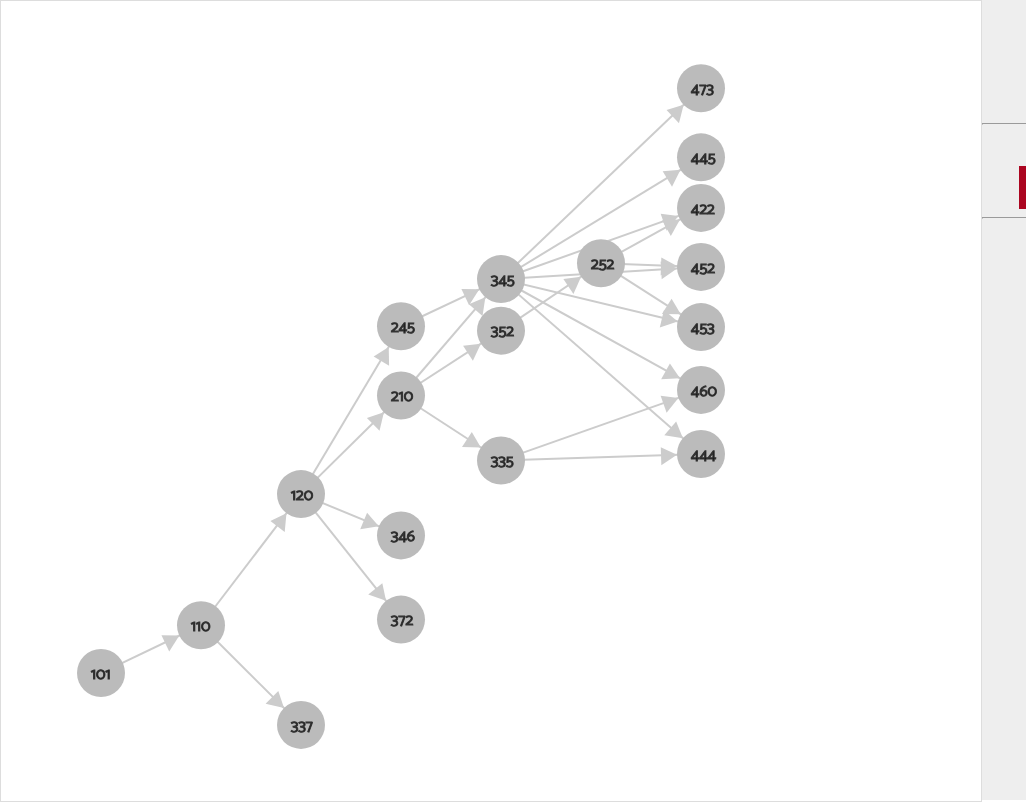
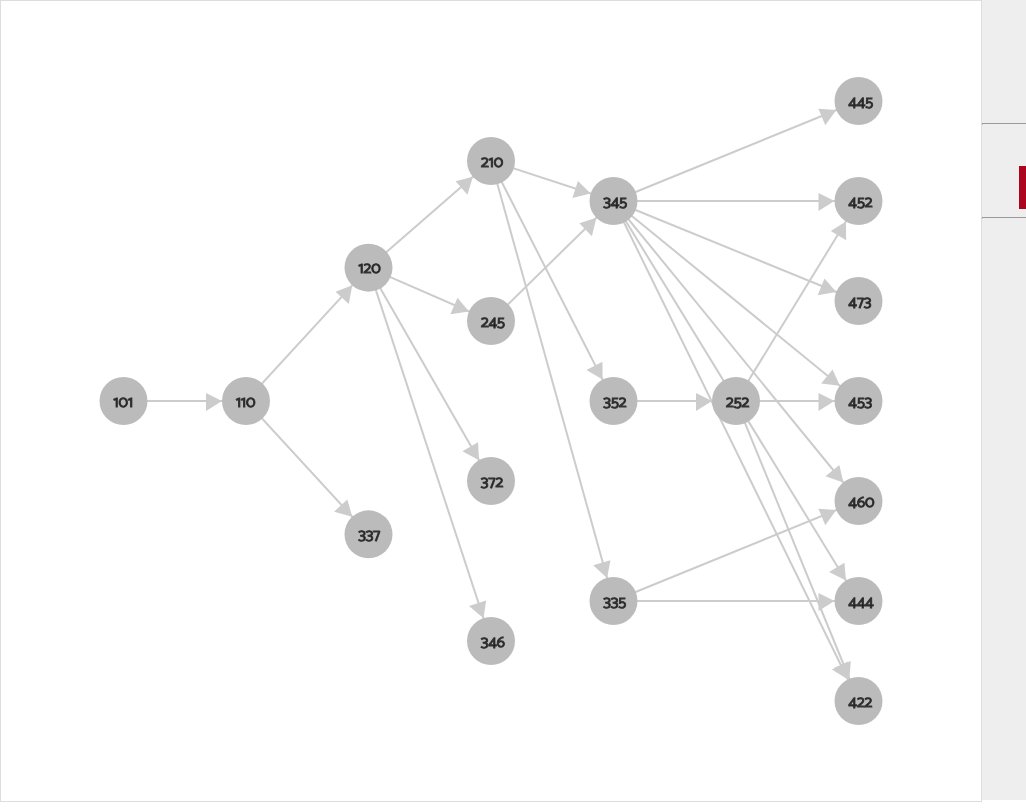
Before and after one commit to bddicken/UACSCourseGraph, a plain HTML site: page index.html in a window 1280 px wide. Shown: the full height of the page, 0-1026 px from the left. Drawn offline with Linux system fonts and the light colour scheme; animation ran at ten frames a second.

Commit message:
Change course layout to be more rigid, and fit window size better. No longer using force layout.

```diff
--- a/index.html
+++ b/index.html
@@ -297,7 +297,25 @@ d3.json("graph.json", function(error, graph) {
     .on("click", function(d) { node_click(d); })
     .text(function(d) { return d.name });
 
-  d3cola.on("tick", function () {
+  courses_per_level = {}
+  for (i = 0; i < graph.nodes.length; i++) {
+    ndd = graph.nodes[i].ddepth
+    if (!(ndd in courses_per_level)) { courses_per_level[ndd] = 0; }
+    courses_per_level[ndd] += 1
+  }
+
+  /* The course_positions map isneeded to position each course vertically */
+  course_positions = {}
+  dd_count = {}
+  for (i = 0; i < graph.nodes.length; i++) {
+    name = graph.nodes[i].name;
+    ndd = graph.nodes[i].ddepth;
+    if (!(ndd in dd_count)) { dd_count[ndd] = 0; }
+    dd_count[ndd] += 1
+    course_positions[name] = dd_count[ndd]/(courses_per_level[ndd]+1);
+  }
+
+  function positionVis () {
 
     /* Help keep nodes in same column from overlapping */
     node.each(function(d) {
@@ -310,19 +328,26 @@ d3.json("graph.json", function(error, graph) {
         });
     });
 
+    var w = (window.innerWidth - sidebar_width) / 8;
+    var h = window.innerHeight;
+
     link
-      .attr("x1", function (d) { return (d.source.ddepth * 100); })
-      .attr("y1", function (d) { return d.source.y; })
-      .attr("x2", function (d) { return (d.target.ddepth * 100); })
-      .attr("y2", function (d) { return d.target.y; });
+      .attr("x1", function (d) { return (d.source.ddepth * w); })
+      .attr("y1", function (d) { return course_positions[d.source.name] * h; })
+      .attr("x2", function (d) { return (d.target.ddepth * w); })
+      .attr("y2", function (d) { return course_positions[d.target.name] * h; });
     node
       .attr("cx", function (d) { return d.x; })
       .attr("cy", function (d) { return d.y; });
     node
       .attr("transform", function(d) {
-          return "translate(" + (d.ddepth * 100) + "," + d.y + ")";
+          return "translate(" + (d.ddepth * w) + "," + (course_positions[d.name] * h) + ")";
       });
-  });
+  }
+
+  window.onresize = function(event) { positionVis(); };
+
+  d3cola.on("tick", positionVis);
 
 });
 
```
